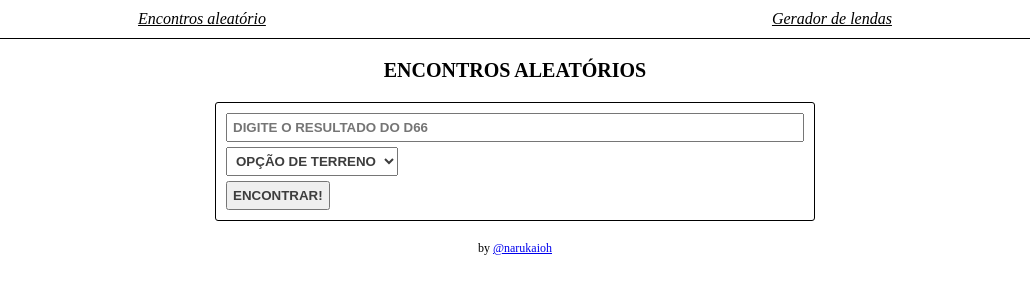
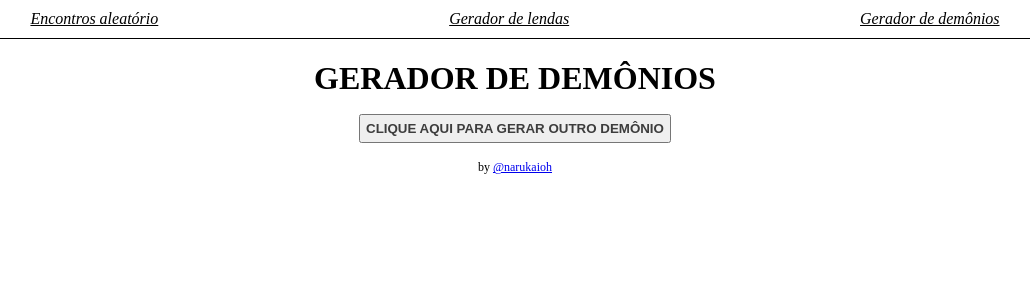
Before and after one commit to narukaioh/forbidden-tables, a React (Create React App) app: page /demons in a window 1280 px wide. Shown: the top 300 px of the page, without its empty margins (125-1155 px from the left). Built offline with nearby package versions, Linux system fonts and the light colour scheme.

Commit message:
feat(demons): create route and component for demon's generator

```diff
--- a/src/App.css
+++ b/src/App.css
@@ -1,5 +1,23 @@
 .app {
   font-family: 'Times New Roman';
+}
+
+.app > div > h1 {
+  text-align: center;
+  text-transform: uppercase;
+  margin-bottom: 0;
+  padding-bottom: 0;
+}
+
+.app > div > p > button {
+  display: inline;
+}
+
+.app > div > p {
+  text-align: center;
+  font-style: italic;
+  font-size: 17px;
+  white-space: pre-line;
 }
 
 .app > p {
--- /dev/null
+++ b/src/components/demons/demon.js
@@ -0,0 +1 @@
+export const getDemon = () => {}
--- /dev/null
+++ b/src/components/demons/index.js
@@ -0,0 +1,20 @@
+import PageDefault from "../../pages/page-default"
+import { getDemon } from './demon'
+import './demon.css'
+
+const Demon = () => { return (<></>) }
+
+const DemonsPage = () => {
+  const demon = getDemon()
+  return (
+    <PageDefault>
+      <div>
+        <h1>Gerador de Demônios</h1>
+        <p><button type="button">clique aqui para gerar outro demônio</button></p>
+        <Demon entity={demon} />
+      </div>
+    </PageDefault>
+  )
+}
+
+export default DemonsPage
--- a/src/components/legend/legend.css
+++ b/src/components/legend/legend.css
@@ -1,9 +1,3 @@
-.legend h1 {
-  text-align: center;
-  text-transform: uppercase;
-  margin-bottom: 0;
-  padding-bottom: 0;
-}
 
 .legend h5 {
   font-weight: bold;
--- a/src/components/menu/index.js
+++ b/src/components/menu/index.js
@@ -6,6 +6,7 @@ const Menu = () => {
     <ul className="menu">
       <li><NavLink to="/encounters">Encontros aleatório</NavLink></li>
       <li><NavLink to="/legend">Gerador de lendas</NavLink></li>
+      <li><NavLink to="/demons">Gerador de demônios</NavLink></li>
     </ul>
   )
 }
--- a/src/routes/config.js
+++ b/src/routes/config.js
@@ -1,9 +1,11 @@
 import EncounterPage from "../components/encounters/component"
 import LegendPage from '../components/legend'
+import DemonsPage from '../components/demons'
 
 export const ROUTES_CONFIG = [
   { privated: false, path: '/', component: EncounterPage },
   { privated: false, path: '/encounters', component: EncounterPage },
   { privated: false, path: '/legend', component: LegendPage },
+  { privated: false, path: '/demons', component: DemonsPage },
   { privated: false, path: '*', component: EncounterPage },
 ];
```
Also changed, not shown: src/components/demons/demon.css (added).
